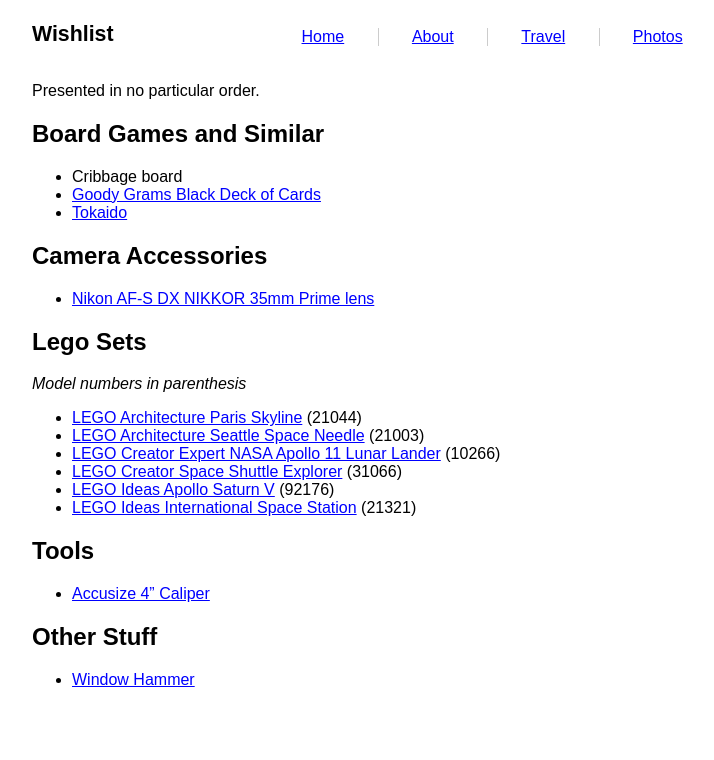
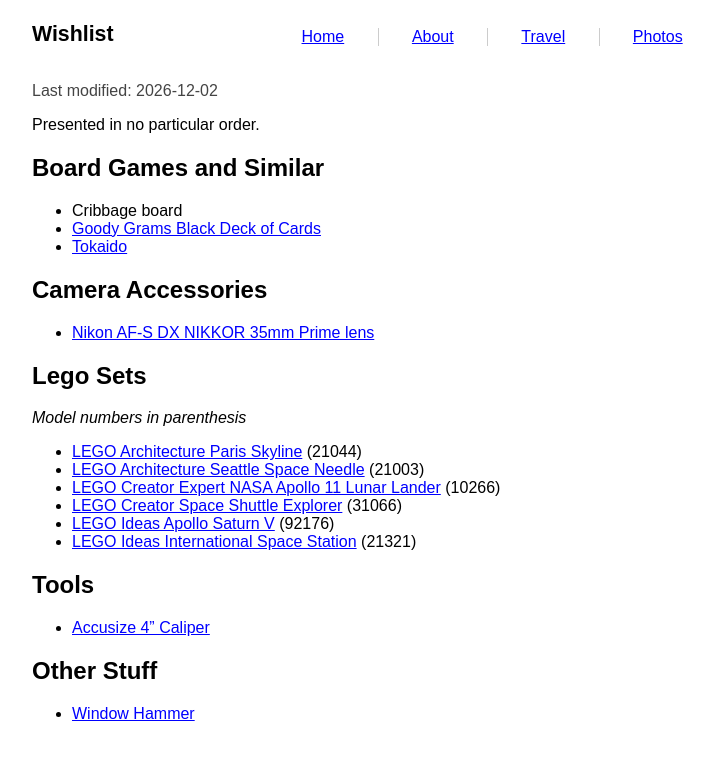
Before and after one commit to prplecake/jrgnsn.net, a Jekyll site: the page built from wishlist.md, in a window 1280 px wide. Shown: the top 760 px of the page, without its empty margins (258-972 px from the left). Built offline with Jekyll 4.4.1, drawn with Linux system fonts in a browser that asks for light colours.

Commit message:
Use last modified date on wishlist

```diff
--- a/wishlist.md
+++ b/wishlist.md
@@ -4,6 +4,9 @@
 permalink: /wishlist/
 enableMenu: false
 ---
+
+<span class="text-muted">Last modified: {{ page.mdate | date: "%Y-%m-%d"
+}}</span>
 
 Presented in no particular order.
 
```
